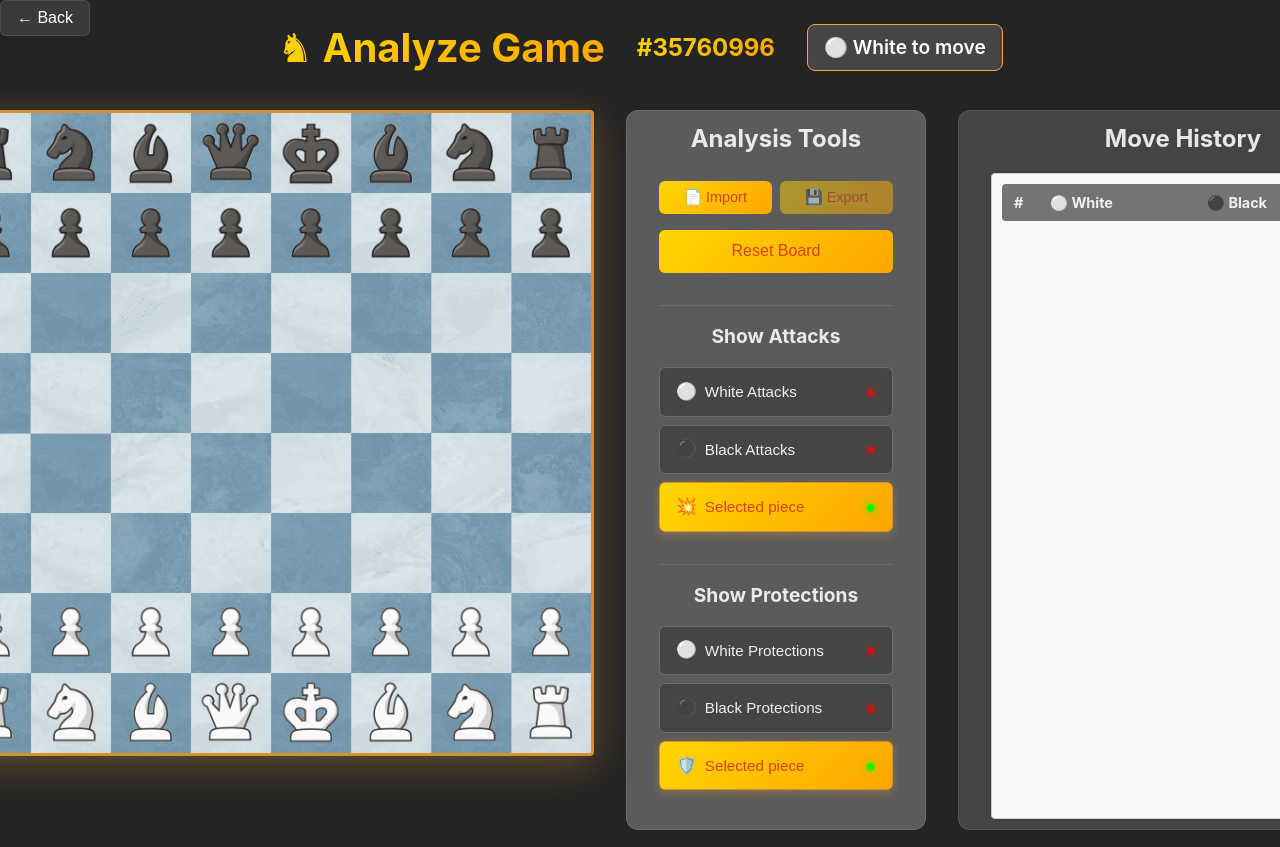
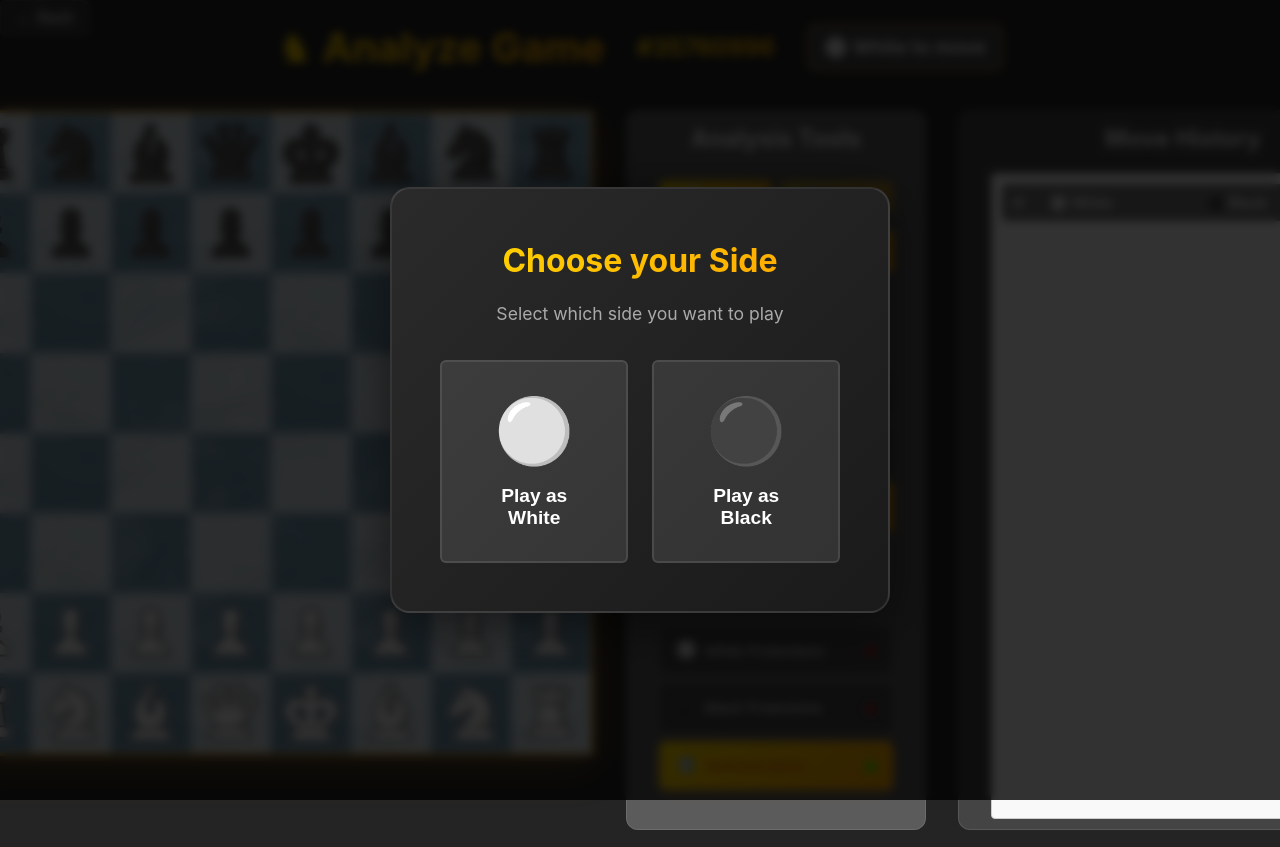
Before and after one commit to vzwingma/chess-xplorer, a React (Vite) app: page /chess-xplorer/analyze in a window 1280 px wide. Shown: the top 847 px of the page. Built offline with nearby package versions, Linux system fonts and the light colour scheme.

Commit message:
feat: update player color selection and enhance modal styles

```diff
--- a/src/pages/AnalyzeGames.css
+++ b/src/pages/AnalyzeGames.css
@@ -855,124 +855,99 @@
   }
 }
 
-/* Side Selection Modal Styles */
-.modal-overlay {
+/* Color Selection Modal */
+.color-selection-overlay {
   position: fixed;
   top: 0;
   left: 0;
   right: 0;
   bottom: 0;
-  background-color: rgba(0, 0, 0, 0.8);
+  background: rgba(0, 0, 0, 0.8);
   display: flex;
   justify-content: center;
   align-items: center;
   z-index: 1000;
-  animation: fadeIn 0.3s ease-in;
+  backdrop-filter: blur(5px);
 }
 
-@keyframes fadeIn {
+.color-selection-modal {
+  background: linear-gradient(135deg, #2a2a2a 0%, #1a1a1a 100%);
+  border: 2px solid var(--color-border);
+  border-radius: 20px;
+  padding: 3rem;
+  max-width: 500px;
+  text-align: center;
+  box-shadow: 0 10px 50px rgba(0, 0, 0, 0.5);
+  animation: modalSlideIn 0.3s ease-out;
+}
+
+@keyframes modalSlideIn {
   from {
     opacity: 0;
+    transform: translateY(-20px);
   }
   to {
     opacity: 1;
+    transform: translateY(0);
   }
 }
 
-.modal-content {
-  background: linear-gradient(135deg, rgba(30, 30, 50, 0.98), rgba(20, 20, 35, 0.98));
-  border: 2px solid rgba(100, 149, 237, 0.3);
-  border-radius: 20px;
-  padding: 3rem;
-  max-width: 600px;
-  width: 90%;
-  box-shadow: 0 20px 60px rgba(0, 0, 0, 0.5);
-  animation: slideIn 0.3s ease-out;
-}
-
-@keyframes slideIn {
-  from {
-    transform: translateY(-50px);
-    opacity: 0;
-  }
-  to {
-    transform: translateY(0);
-    opacity: 1;
-  }
-}
-
-.modal-content h2 {
-  font-size: 2.5rem;
+.color-selection-modal h2 {
+  font-size: 2rem;
   margin: 0 0 1rem 0;
-  text-align: center;
   background: var(--gradient-primary);
   -webkit-background-clip: text;
   -webkit-text-fill-color: transparent;
   background-clip: text;
 }
 
-.modal-content p {
-  font-size: 1.2rem;
-  margin: 0 0 2rem 0;
-  text-align: center;
-  color: rgba(255, 255, 255, 0.8);
+.color-selection-modal p {
+  color: #aaa;
+  margin-bottom: 2rem;
+  font-size: 1.1rem;
 }
 
-.side-selection-buttons {
+.color-buttons {
   display: flex;
   gap: 1.5rem;
   justify-content: center;
 }
 
-.side-btn {
-  flex: 1;
+.color-btn {
   display: flex;
   flex-direction: column;
   align-items: center;
-  gap: 0.8rem;
-  padding: 2rem 1.5rem;
-  background: rgba(255, 255, 255, 0.05);
-  border: 2px solid rgba(255, 255, 255, 0.1);
-  border-radius: 15px;
+  gap: 1rem;
+  padding: 2rem 2.5rem;
+  border: 2px solid var(--color-border);
+  border-radius: var(--border-radius);
+  background: var(--bg-hover);
   cursor: pointer;
   transition: all 0.3s ease;
   font-size: 1rem;
   color: white;
-  min-width: 200px;
 }
 
-.side-btn:hover {
+.color-btn:hover {
   transform: translateY(-5px);
   box-shadow: 0 10px 30px rgba(0, 0, 0, 0.3);
-  background: rgba(255, 255, 255, 0.1);
 }
 
-.side-btn.white-btn:hover {
-  border-color: rgba(255, 255, 255, 0.5);
-  background: rgba(255, 255, 255, 0.15);
+.color-btn.white-btn:hover {
+  border-color: #fff;
+  background: linear-gradient(135deg, rgba(255, 255, 255, 0.1) 0%, rgba(255, 255, 255, 0.05) 100%);
 }
 
-.side-btn.black-btn:hover {
-  border-color: rgba(100, 100, 100, 0.5);
-  background: rgba(50, 50, 50, 0.3);
+.color-btn.black-btn:hover {
+  border-color: #888;
+  background: linear-gradient(135deg, rgba(0, 0, 0, 0.3) 0%, rgba(0, 0, 0, 0.2) 100%);
 }
 
-.side-icon {
+.color-icon {
   font-size: 4rem;
-  line-height: 1;
 }
 
-.side-label {
-  font-size: 1.4rem;
-  font-weight: bold;
-  color: #f0f0f0;
+.color-label {
+  font-size: 1.2rem;
+  font-weight: 600;
 }
-
-.side-description {
-  font-size: 0.9rem;
-  color: rgba(255, 255, 255, 0.6);
-}
-
-.side-btn:active {
-  transform: translateY(-2px);
-}
--- a/src/pages/AnalyzeGames.jsx
+++ b/src/pages/AnalyzeGames.jsx
@@ -80,8 +80,8 @@ function AnalyzeGames() {
     // Generate initial play number: random 8-digit number
     return Math.floor(10000000 + Math.random() * 90000000).toString()
   })
-  const [playerPerspective, setPlayerPerspective] = useState(PLAYER_TURN_WHITE) // Track which side the player is playing (white or black)
-  const [showSideSelectionModal, setShowSideSelectionModal] = useState(false) // Track modal visibility
+  const [playerColor, setPlayerColor] = useState('white') // Track which color the player is playing
+  const [showColorSelection, setShowColorSelection] = useState(true) // Show color selection popup
 
   // Function to generate a new play number
   const generatePlayNumber = () => {
@@ -93,8 +93,7 @@ function AnalyzeGames() {
     return isSquareUnderAttackHelper(row, col, color, boardToCheck, movedPiecesOverride || movedPieces, isLegalMove)
   }
 
-  const isLegalMove = (piece, fromRow, fromCol, toRow, toCol, boardToCheck = board, options = {}) => {
-    const { allowSameColor = false, movedPiecesOverride = null } = options
+  const isLegalMove = (piece, fromRow, fromCol, toRow, toCol, boardToCheck = board, allowSameColor = false, movedPiecesOverride = null) => {
     return isLegalMoveHelper(piece, fromRow, fromCol, toRow, toCol, boardToCheck, {
       movedPieces: movedPiecesOverride || movedPieces,
       isSquareUnderAttackFn: (row, col, color, board) => isSquareUnderAttack(row, col, color, board, movedPiecesOverride),
@@ -108,7 +107,7 @@ function AnalyzeGames() {
 
   const hasLegalMoves = (color, boardToCheck = board, movedPiecesOverride = null) => {
     return hasLegalMovesHelper(color, boardToCheck, movedPiecesOverride || movedPieces,
-      (piece, fromRow, fromCol, toRow, toCol, board, helperOptions) => isLegalMove(piece, fromRow, fromCol, toRow, toCol, board, { allowSameColor: helperOptions?.allowSameColor || false, movedPiecesOverride }),
+      (piece, fromRow, fromCol, toRow, toCol, board, options) => isLegalMove(piece, fromRow, fromCol, toRow, toCol, board, options?.allowSameColor || false, movedPiecesOverride),
       (color, board) => isKingInCheck(color, board, movedPiecesOverride))
   }
 
@@ -478,12 +477,11 @@ function AnalyzeGames() {
   }
 
   const resetBoard = () => {
-    setShowSideSelectionModal(true)
+    setShowColorSelection(true)
   }
 
-  // Handle side selection and reset the board
-  const handleSideSelection = (side) => {
-    setPlayerPerspective(side)
+  const handleColorSelection = (selectedColor) => {
+    setPlayerColor(selectedColor)
     setBoard(initialBoardState)
     setCurrentTurn(PLAYER_TURN_WHITE)
     setSelectedSquare(null)
@@ -497,7 +495,7 @@ function AnalyzeGames() {
     setCurrentMoveIndex(0)
     setCapturedPieces({ white: [], black: [] })
     setPlayNumber(generatePlayNumber())
-    setShowSideSelectionModal(false)
+    setShowColorSelection(false)
   }
 
   // Export current game to a text file
@@ -716,29 +714,47 @@ function AnalyzeGames() {
     )
   }
 
+  // Helper function to get the board to render (flipped if playing as black)
+  const getBoardToRender = () => {
+    if (playerColor === 'black') {
+      // Flip the board: reverse rows and reverse each row
+      return board.slice().reverse().map(row => row.slice().reverse())
+    }
+    return board
+  }
+
+  // Helper function to convert display coordinates to actual board coordinates
+  const getActualCoordinates = (displayRow, displayCol) => {
+    if (playerColor === 'black') {
+      return {
+        row: 7 - displayRow,
+        col: 7 - displayCol
+      }
+    }
+    return { row: displayRow, col: displayCol }
+  }
+
   return (
     <div className="analyze-games">
-      {showSideSelectionModal && (
-        <div className="modal-overlay" onClick={() => setShowSideSelectionModal(false)}>
-          <div className="modal-content" onClick={(e) => e.stopPropagation()}>
-            <h2>Choose Your Side</h2>
-            <p>Which color do you want to play?</p>
-            <div className="side-selection-buttons">
+      {showColorSelection && (
+        <div className="color-selection-overlay">
+          <div className="color-selection-modal">
+            <h2>Choose your Side</h2>
+            <p>Select which side you want to play</p>
+            <div className="color-buttons">
               <button
-                className="side-btn white-btn"
-                onClick={() => handleSideSelection(PLAYER_TURN_WHITE)}
+                className="color-btn white-btn"
+                onClick={() => handleColorSelection('white')}
               >
-                <span className="side-icon">⚪</span>
-                <span className="side-label">Play as White</span>
-                <span className="side-description">White pieces at bottom</span>
+                <span className="color-icon">⚪</span>
+                <span className="color-label">Play as White</span>
               </button>
               <button
-                className="side-btn black-btn"
-                onClick={() => handleSideSelection(PLAYER_TURN_BLACK)}
+                className="color-btn black-btn"
+                onClick={() => handleColorSelection('black')}
               >
-                <span className="side-icon">⚫</span>
-                <span className="side-label">Play as Black</span>
-                <span className="side-description">Black pieces at bottom</span>
+                <span className="color-icon">⚫</span>
+                <span className="color-label">Play as Black</span>
               </button>
             </div>
           </div>
@@ -784,25 +800,12 @@ function AnalyzeGames() {
               </div>
             </div>
             <div className="chess-board" style={{ backgroundImage: `url(${plateauImage})` }}>
-              {(() => {
-                // Create array of squares with their positions
-                const squares = []
-                board.forEach((row, rowIndex) => {
-                  row.forEach((piece, colIndex) => {
-                    squares.push({ piece, rowIndex, colIndex })
-                  })
+              {getBoardToRender().map((row, displayRowIndex) => (
+                row.map((piece, displayColIndex) => {
+                  const { row: actualRow, col: actualCol } = getActualCoordinates(displayRowIndex, displayColIndex)
+                  return renderSquare(piece, actualRow, actualCol)
                 })
-
-                // Sort squares based on player perspective
-                if (playerPerspective === PLAYER_TURN_BLACK) {
-                  // Reverse the order for black perspective
-                  squares.reverse()
-                }
-
-                return squares.map(({ piece, rowIndex, colIndex }) =>
-                  renderSquare(piece, rowIndex, colIndex)
-                )
-              })()}
+              ))}
             </div>
           </div>
         </div>
```
Also changed, not shown: package.json (+6 -6 lines).
